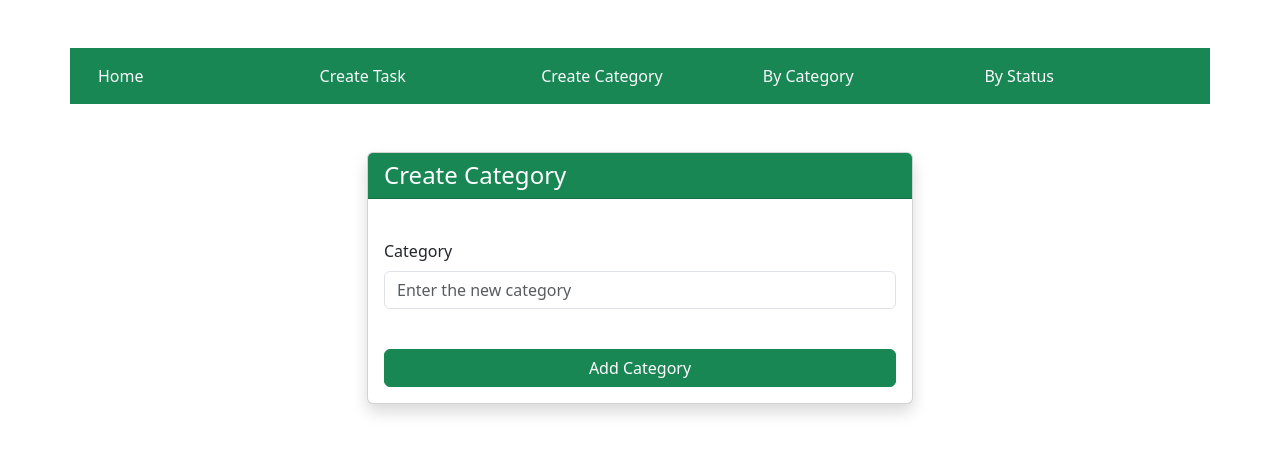
After one commit to Nkiruthika2541/TODO---Django, a Django app: page /todo/new_category/ in a window 1280 px wide. The commit adds this page. Shown: the top 454 px of the page. Run offline with Django 5.2, Linux system fonts and the light colour scheme.

Commit message:
Added Category Model

```diff
--- a/todo_app/forms.py
+++ b/todo_app/forms.py
@@ -1,11 +1,27 @@
 from django import forms
-from todo_app.models import Todo_Task_Model
+from todo_app.models import Todo_Task_Model, Category_Model
+
+
+class Category_Form(forms.ModelForm):
+  class Meta:
+    model = Category_Model
+    fields = ['categories']
+    widgets = {
+      'categories' : forms.TextInput(attrs = {
+        'class' : 'form-control',
+        'placeholder' : 'Enter the new category'
+      })
+    }
+
 
 class Todo_Task_Form(forms.ModelForm):
   class Meta:
     model = Todo_Task_Model
-    fields = ['task','status','due_on']
+    fields = ['category','task','status','due_on']
     widgets = {
+      'category' : forms.Select(attrs = {
+        'class' : 'form-select'
+      }),
       'task' : forms.TextInput(attrs = {
         'class' : 'form-control',
         'placeholder' : 'Enter the task'
@@ -22,4 +38,4 @@ class Todo_Task_Form(forms.ModelForm):
 class Update_Task_Form(forms.ModelForm):
   class Meta:
     model = Todo_Task_Model
-    fields = ['task','status','due_on']
+    fields = ['category','task','status','due_on']
--- a/todo_app/models.py
+++ b/todo_app/models.py
@@ -2,17 +2,27 @@ from django.db import models
 from datetime import date,datetime
 # Create your models here.
 
+class Category_Model(models.Model):
+  categories = models.CharField(max_length = 250)
+
+  def __str__(self):
+    return self.categories
+
+
 status_choice = [
-  ('1','Select the Status'),
-  ('2','Completed'),
-  ('3','Not Completed'),
+  ('completed','Completed'),
+  ('pending','Pending'),
   ]
 
 class Todo_Task_Model(models.Model):
+  category = models.ForeignKey(Category_Model, related_name = "tasks",on_delete = models.CASCADE,null = True, blank = True)
   task = models.CharField(max_length = 250)
-  status = models.CharField(max_length = 50, choices = status_choice, default = "1")
+  status = models.CharField(max_length = 50, choices = status_choice, default = "pending")
   created_on = models.DateTimeField(auto_now_add = True)
-  due_on = models.DateField(null = True)
+  due_on = models.DateField(null = True, blank = True)
+
+  class Meta:
+    ordering = ['-created_on']
 
   def __str__(self):
-    return f'Task : {self.task}\nStatus : {self.status}'
+    return f'Task : {self.task} ({self.status})'
--- /dev/null
+++ b/todo_app/templates/Category.html
@@ -0,0 +1,47 @@
+{% extends 'Master.html' %}
+
+{% block title %}
+  Create Category
+{% endblock %}
+
+
+{% block content %}
+<div class="container mt-5">
+  <div class="row justify-content-center">
+    <div class="col-md-6">
+
+      <div class="card shadow">
+        <div class="card-header bg-success text-white">
+          <h4 class="mb-0">Create Category</h4>
+        </div>
+        <div class="card-body">
+          <form method="post">
+            {% csrf_token %}
+            <br />
+            <!-- Category Field -->
+            <div class="mb-3">
+              <label for="{{ form.categories.id_for_label }}" class="form-label">
+                Category
+              </label>
+
+              {{ form.categories }}
+              {% if form.categories.errors %}
+                <div class="text-danger small">
+                  {{ form.categories.errors }}
+                </div>
+              {% endif %}
+            </div>
+            <br />
+            <div class="d-grid">
+              <button type="submit" class="btn btn-success">
+                Add Category
+              </button>
+            </div>
+          </form>
+        </div>
+      </div>
+    </div>
+  </div>
+</div>
+
+{% endblock %}
--- a/todo_app/templates/Master.html
+++ b/todo_app/templates/Master.html
@@ -7,7 +7,7 @@
     <link href="https://cdn.jsdelivr.net/npm/bootstrap@5.3.8/dist/css/bootstrap.min.css" rel="stylesheet" integrity="sha384-sRIl4kxILFvY47J16cr9ZwB07vP4J8+LH7qKQnuqkuIAvNWLzeN8tE5YBujZqJLB" crossorigin="anonymous">
   </head>
   <body>
-    <div class="container mt-5">
+    <div class="container mt-5 ">
       <div class="row justify-content-evenly bg-success text-white p-3">
         <div class="col">
           <div class="col-sm text-white"><a href="{% url 'home' %}" class="text-decoration-none text-light">Home</a></div>
@@ -16,7 +16,13 @@
           <div class="col-sm"><a href="{% url 'create' %}" class="text-decoration-none text-light">Create Task</a></div>
         </div>
         <div class="col">
-          <div class="col-sm"><a href="#" class="text-decoration-none text-light">Create Category</a></div>
+          <div class="col-sm"><a href="{% url 'category' %}" class="text-decoration-none text-light">Create Category</a></div>
+        </div>
+        <div class="col">
+          <div class="col-sm"><a href="#" class="text-decoration-none text-light">By Category</a></div>
+        </div>
+        <div class="col">
+          <div class="col-sm"><a href="#" class="text-decoration-none text-light">By Status</a></div>
         </div>
       </div>
     </div>
--- a/todo_app/urls.py
+++ b/todo_app/urls.py
@@ -4,7 +4,8 @@ from todo_app import views
 urlpatterns = [
   path('hello/',views.hello,name="hello"),
   path('home/',views.home,name="home"),
-  path('create/',views.create,name="create"),
+  path('new_task/',views.create,name="create"),
+  path('new_category/',views.category,name="category"),
   path('update/<int:task_id>/',views.update,name="update"),
   path('delete/<int:task_id>/',views.delete,name="delete"),
 
--- a/todo_app/views.py
+++ b/todo_app/views.py
@@ -2,8 +2,8 @@ from django.shortcuts import render,redirect
 from django.http import HttpResponse
 from django.contrib import messages
 
-from todo_app.forms import Todo_Task_Form,Update_Task_Form
-from todo_app.models import Todo_Task_Model
+from todo_app.forms import Todo_Task_Form, Update_Task_Form, Category_Form
+from todo_app.models import Todo_Task_Model, Category_Model
 
 # Create your views here.
 def hello(request):
@@ -19,11 +19,25 @@ def create(request):
     form = Todo_Task_Form(request.POST)
     if form.is_valid():
       form.save()
-      return redirect('create')
+      messages.success(request,'Task Added Successfully')
+      return redirect('home')
   else:
     form = Todo_Task_Form()
 
   return render(request,'Create.html',{"form":form})
+
+def category(request):
+  if request.method == "POST":
+    form = Category_Form(request.POST)
+    if form.is_valid():
+      form.save()
+      messages.success(request,'Category Created Successfully')
+      return redirect('home')
+  else:
+    form = Category_Form()
+
+  return render(request,'Category.html',{'form':form})
+
 
 
 def update(request,task_id):
@@ -33,7 +47,7 @@ def update(request,task_id):
     if form.is_valid():
       form.save()
       messages.success(request,'Task Updated Successfully')
-      return redirect('view_task')
+      return redirect('home')
   else:
     form = Todo_Task_Form(instance=update_task)
 
@@ -44,7 +58,7 @@ def delete(request,task_id):
   if request.method == 'POST':
       delete_task.delete()
       messages.success(request,'Task deleted Successfully')
-      return redirect('view_task')
+      return redirect('home')
   else:
     messages.error(request,"Task doesn't exist.")
   return render(request,'Delete.html',{'delete_task':det})
```
Also changed, not shown: todo_app/templates/Create.html (+13 -0 lines), todo_app/templates/HOME.html (+27 -14 lines), todo_app/templates/Update.html (+13 -0 lines), todo_app/migrations/0001_initial.py.
